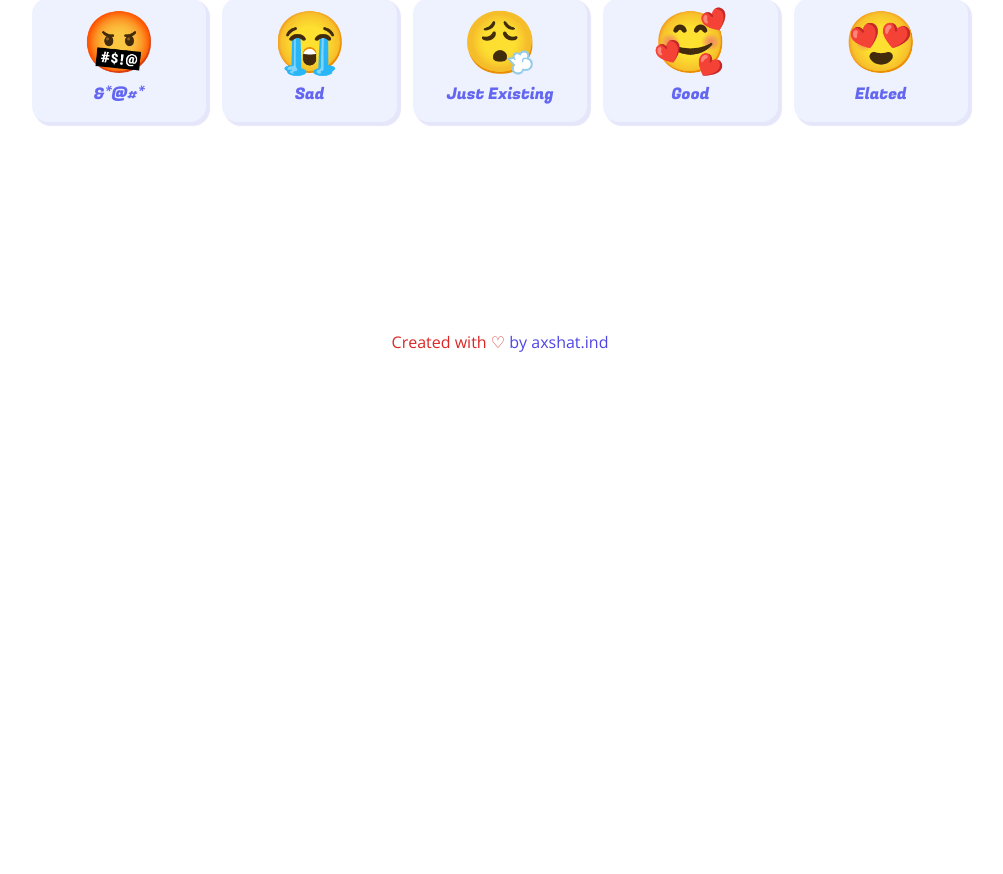
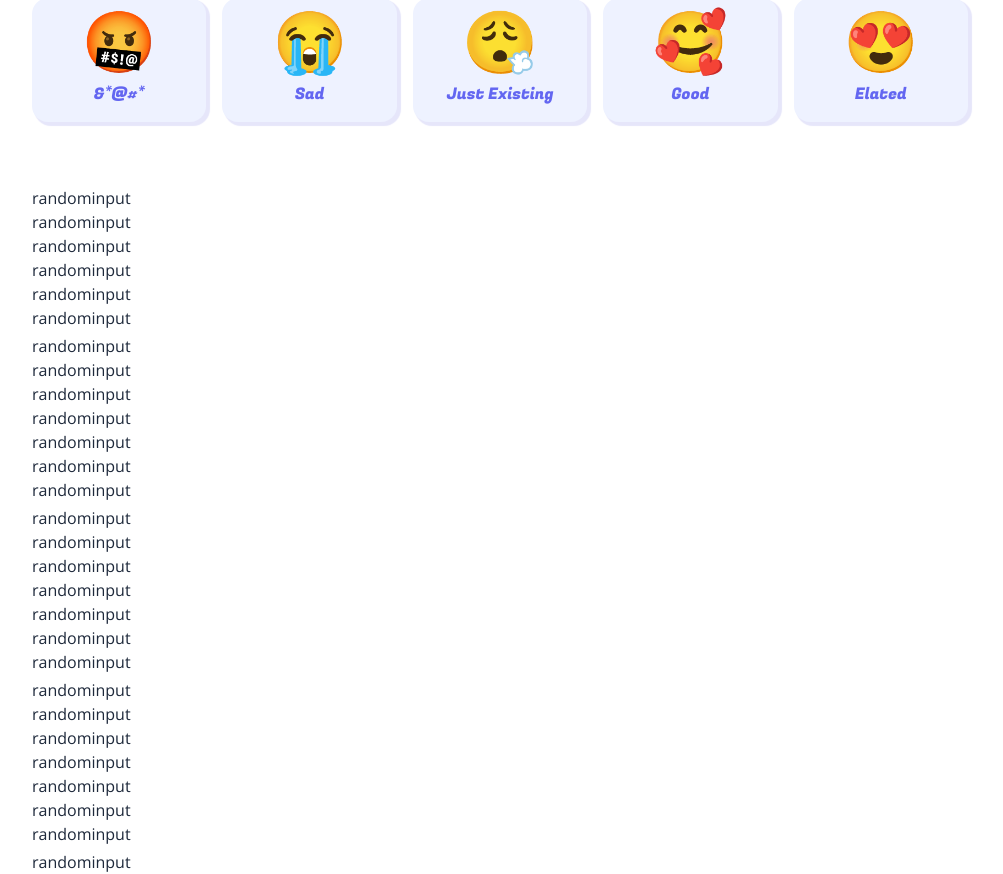
Before and after one commit to axshatInd/expressup, a Next.js app: page /dashboard in a window 1280 px wide. Shown: the part 414-1288 px from the top of the page, without its empty margins (140-1143 px from the left). Before the commit the page ends 800 px from the top, so only its background shows below. Built offline with nearby package versions, Linux system fonts and the light colour scheme.

Commit message:
Completed math of calendar calculation, also included <calendar/> component in dashboard.js I forgot about

```diff
--- a/components/Calendar.js
+++ b/components/Calendar.js
@@ -11,7 +11,7 @@
   const month = 'August'
   const monthNow = new Date(year, Object.keys(months).indexOf(month), 1)
   const firstDayOfMonth = monthNow.getDate()
-  const daysInMonth = new Date(year, Object.keys(month).indexOf(month) + 1, 0)
+  const daysInMonth = new Date(year, Object.keys(month).indexOf(month) + 1, 0).getDate()
 
   const daysToDisplay = firstDayOfMonth + daysInMonth
   const numRows = (Math.floor(daysToDisplay / 7)) + (daysToDisplay % 7 ? 1 : 0)
@@ -22,7 +22,37 @@
 
 
   return (
-    <div>
+    <div className='flex flex-col overflow-hidden gap-1'>
+      {[...Array(numRows).keys()].map((row, rowIndex) => {
+        return (
+          <div key = {rowIndex}>
+            {dayList.map((dayOfWeek, dayOfWeekIndex) => {
+              let dayIndex = (rowIndex * 7) + dayOfWeekIndex - (firstDayOfMonth - 1) /* this will calculate where the day currently is in */
+
+              let dayDisplay = dayIndex > daysInMonth ? false : (row === 0 && dayOfWeekIndex < firstDayOfMonth) ? false : true  /* basically if for ex first day of the month is Thursday, then Wednesday, Tuesday, Monday, Sunday before them in the week list should be blank, basically a boolean working */
+
+              let isToday = dayIndex === now.getDate()
+
+              if (!dayDisplay) {
+                return (
+                  <div className='bg-white' key={dayOfWeekIndex} />
+
+                )
+              }
+
+
+
+
+              return (
+                <div key = {dayOfWeekIndex}>
+                  randominput
+
+                </div>
+              )
+            })}
+          </div>
+        )
+      })}
 
 
 
--- a/components/Dashboard.js
+++ b/components/Dashboard.js
@@ -1,5 +1,6 @@
 import { Fugaz_One } from 'next/font/google';
 import React from 'react';
+import Calendar from './Calendar';
 
 const fugaz = Fugaz_One({ subsets: ["latin"], weight: ['400'] });
 
@@ -49,6 +50,7 @@
           )
         })}
       </div>
+      <Calendar />
     </div>
   )
 }
```
